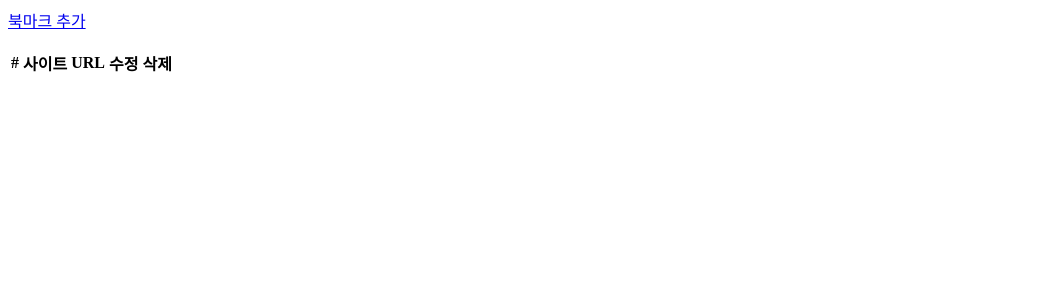
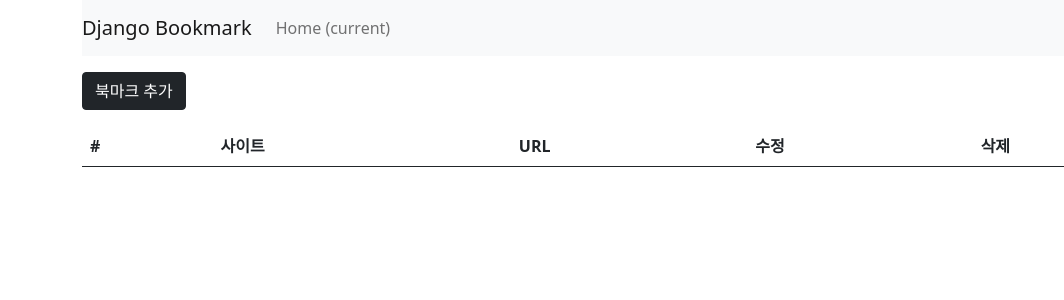
Before and after one commit to code1023/bookmark, a Django app: template bookmark/templates/bookmark/bookmark_list.html in a window 1280 px wide. Shown: the top 300 px of the page, without its empty margins (0-1064 px from the left). Run offline with Django 3.2, Linux system fonts and the light colour scheme; the template is opened without the code that fills it, so the values that code supplies are empty.

Commit message:
bootstarp 적용 / base.html

```diff
--- a/bookmark/templates/bookmark/bookmark_confirm_delete.html
+++ b/bookmark/templates/bookmark/bookmark_confirm_delete.html
@@ -1,5 +1,11 @@
+{% extends 'base.html' %}
+
+{% block title %}Confirm Delete{% endblock %}
+
+{% block content %}
 <form action="" method="post">
     {% csrf_token %}
     <div class="alert alert-danger">정말 "{{ object }}"을(를) 삭제하시겠습니까?</div>
     <input type="submit" value="Delete" class="btn btn-danger">
 </form>
+{% endblock %}
--- a/bookmark/templates/bookmark/bookmark_create.html
+++ b/bookmark/templates/bookmark/bookmark_create.html
@@ -1,6 +1,12 @@
+{% extends 'base.html' %}
+
+{% block title %}Bookmark Add{% endblock %}
+
+{% block content %}
 <form action="" method="post">
     {% csrf_token %}
     {{ form.as_p }}
     <!-- 클래스 형 뷰의 욥션 값으로 설정한 필드를 출력하는데 각 필드 폼 태그들을 p 태그로 감싸 출려하는 코드-->
     <input type="submit" value="Add" class="btn btn-info btn-sm">
 </form>
+{% endblock %}
--- a/bookmark/templates/bookmark/bookmark_detail.html
+++ b/bookmark/templates/bookmark/bookmark_detail.html
@@ -1,2 +1,8 @@
+{% extends 'base.html' %}
+
+{% block title %}Bookmark Detail{% endblock %}
+
+{% block content %}
 {{ object.site_name }} <br>
 {{ object.url }}
+{% endblock %}
--- a/bookmark/templates/bookmark/bookmark_list.html
+++ b/bookmark/templates/bookmark/bookmark_list.html
@@ -1,5 +1,10 @@
+{% extends 'base.html' %}
+
+{% block title %}Bookmark List{% endblock %}
+
+{% block content %}
 <div class="btn-group">
-    <a href="{% url 'add' %}" class="btn btn-info">북마크 추가</a>
+    <a href="{% url 'add' %}" class="btn btn-dark">북마크 추가</a>
 </div>
 <p></p>
 <table class="table">
@@ -24,3 +29,4 @@
         {% endfor %}
     </tbody>
 </table>
+{% endblock %}
--- a/bookmark/templates/bookmark/bookmark_update.html
+++ b/bookmark/templates/bookmark/bookmark_update.html
@@ -1,5 +1,11 @@
+{% extends 'base.html' %}
+
+{% block title %}Bookmark Update{% endblock %}
+
+{% block content %}
 <form action="" method="post">
     {% csrf_token %}
     {{ form.as_p }}
     <input type="submit" value="Update" class="btn btn-info btn-sm">
 </form>
+{% endblock %}
--- a/config/settings.py
+++ b/config/settings.py
@@ -69,7 +69,7 @@ ROOT_URLCONF = 'config.urls'
 TEMPLATES = [
     {
         'BACKEND': 'django.template.backends.django.DjangoTemplates',
-        'DIRS': [],
+        'DIRS': [BASE_DIR / 'templates'],
         'APP_DIRS': True,
         'OPTIONS': {
             'context_processors': [
--- /dev/null
+++ b/templates/base.html
@@ -0,0 +1,53 @@
+<!DOCTYPE html>
+<html lang="ko">
+
+<head>
+    <meta charset="UTF-8">
+    <meta http-equiv="X-UA-Compatible" content="IE=edge">
+    <meta name="viewport" content="width=device-width, initial-scale=1.0">
+    <title>{% block title %}{% endblock %}</title>
+    <link href="https://cdn.jsdelivr.net/npm/bootstrap@5.0.1/dist/css/bootstrap.min.css" rel="stylesheet"
+        integrity="sha384-+0n0xVW2eSR5OomGNYDnhzAbDsOXxcvSN1TPprVMTNDbiYZCxYbOOl7+AMvyTG2x" crossorigin="anonymous">
+
+</head>
+
+<body>
+    <div class="container">
+        <nav class="navbar navbar-expand-lg navbar-light bg-light">
+            <a href="#" class="navbar-brand">Django Bookmark</a>
+            <button class="navbar-toggler" type="button" data-toggle="collapse" data-target="#navbarSupportedContent"
+                aria-controls="navbarSupportedContent" aria-expanded="false" aria-label="Toggle navigation">
+                <span class="navbar-toggler-icon"></span>
+            </button>
+            <div class="collapse navbar-collapse" id="navbarSupportedContent">
+                <ul class="navbar-nav mr-auto">
+                    <li class="nav-item active">
+                        <a href="#" class="nav-link">Home <span class="sr-only">(current)</span></a>
+                    </li>
+                </ul>
+            </div>
+        </nav>
+        <p></p>
+        <div class="row">
+            <div class="col">
+                {% block content %}
+                {% endblock %}
+
+                {% block pagination %}
+                {% endblock %}
+            </div>
+        </div>
+    </div>
+
+    <script src="https://cdn.jsdelivr.net/npm/bootstrap@5.0.1/dist/js/bootstrap.bundle.min.js"
+        integrity="sha384-gtEjrD/SeCtmISkJkNUaaKMoLD0//ElJ19smozuHV6z3Iehds+3Ulb9Bn9Plx0x4"
+        crossorigin="anonymous"></script>
+    <script src="https://cdn.jsdelivr.net/npm/@popperjs/core@2.9.2/dist/umd/popper.min.js"
+        integrity="sha384-IQsoLXl5PILFhosVNubq5LC7Qb9DXgDA9i+tQ8Zj3iwWAwPtgFTxbJ8NT4GN1R8p"
+        crossorigin="anonymous"></script>
+    <script src="https://cdn.jsdelivr.net/npm/bootstrap@5.0.1/dist/js/bootstrap.min.js"
+        integrity="sha384-Atwg2Pkwv9vp0ygtn1JAojH0nYbwNJLPhwyoVbhoPwBhjQPR5VtM2+xf0Uwh9KtT"
+        crossorigin="anonymous"></script>
+</body>
+
+</html>
```
